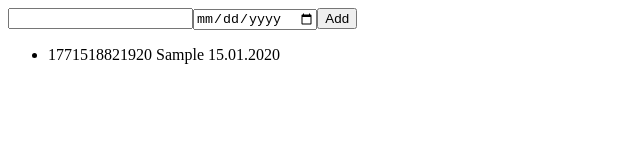
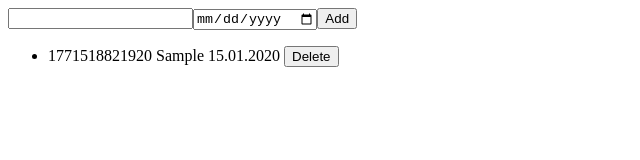
Before and after one commit to ziom80/appointment-app, an Angular app: page / in a window 1280 px wide. Both pictures are taken after typing "Sample", "2020-01-15" into the empty fields and a click on the button "Add". Shown: the top 160 px of the page, without its empty margins (0-640 px from the left). Built offline with nearby package versions, Linux system fonts and the light colour scheme.

Commit message:
removing-appointment

```diff
--- a/src/app/appointment-list/appointment-list.component.html
+++ b/src/app/appointment-list/appointment-list.component.html
@@ -5,7 +5,8 @@
 </div>
 
 <ul>
-    <li *ngFor="let appointment of appointments">
+    <li *ngFor="let appointment of appointments; index as i">
         {{appointment.id}} {{appointment.title}} {{appointment.date | date: 'dd.MM.yyyy' }}
+        <button (click)="deleteAppointment(i)">Delete</button>
     </li>
 </ul>
--- a/src/app/appointment-list/appointment-list.component.ts
+++ b/src/app/appointment-list/appointment-list.component.ts
@@ -29,7 +29,10 @@
 
     alert(this.appointments.length)
   }
+}
+  deleteAppointment(index: number)
+  {
+    this.appointments.splice(index,1)
+  }
 
 }
-
-}
```
